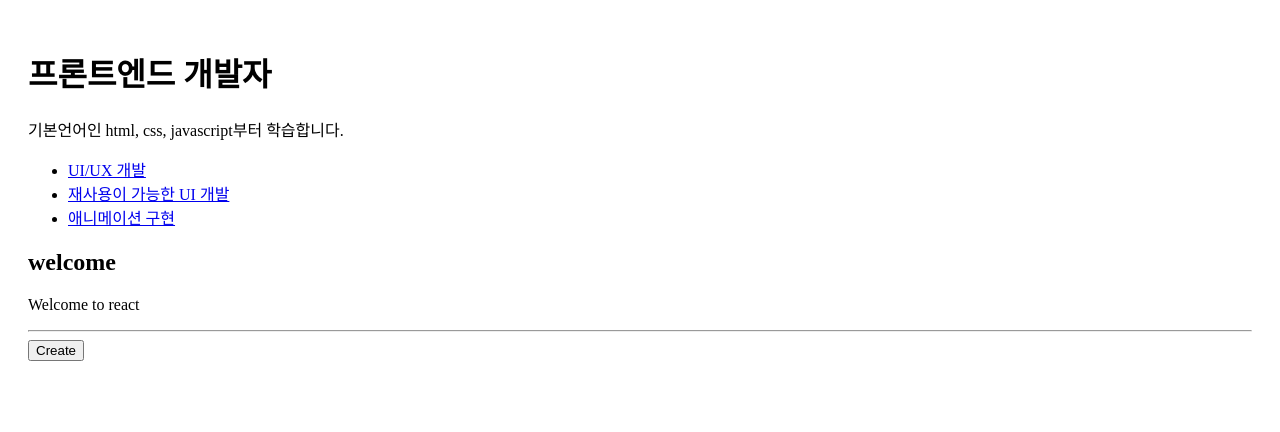
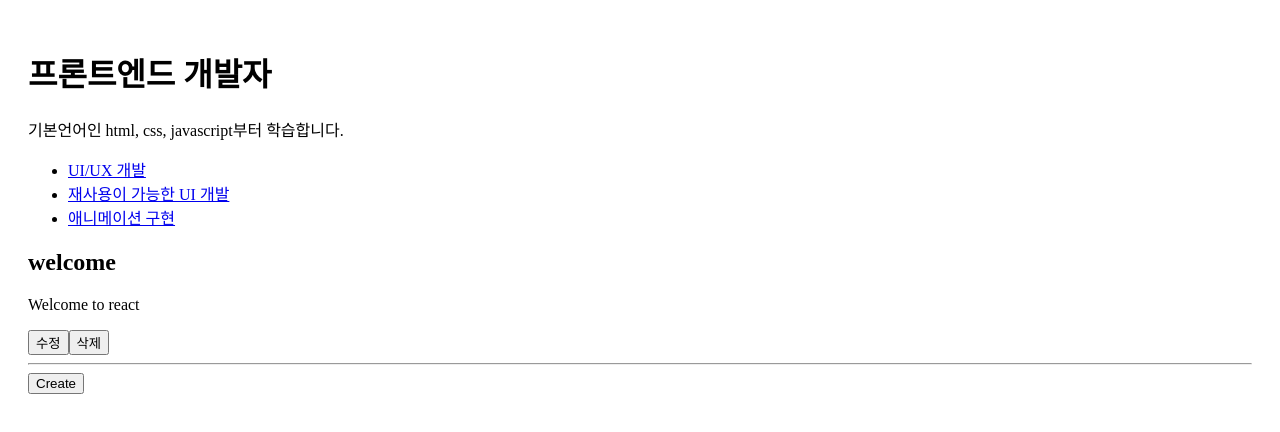
Before and after one commit to yoonji220/react-basic, a React (Vite) app: page / in a window 1280 px wide. Shown: the top 432 px of the page. Built offline with nearby package versions, Linux system fonts and the light colour scheme.

Commit message:
feat: 수정 삭제 버튼 추가

```diff
--- a/src/components/MyArticle.jsx
+++ b/src/components/MyArticle.jsx
@@ -6,6 +6,8 @@ function MyArticle({ title, desc }) {
         <h2>{title}</h2>
         <p>{desc}</p>
       </article>
+      <button>수정</button>
+      <button>삭제</button>
     </section>
   );
 }
```
